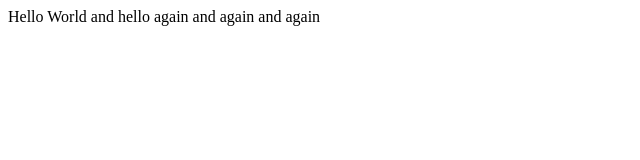
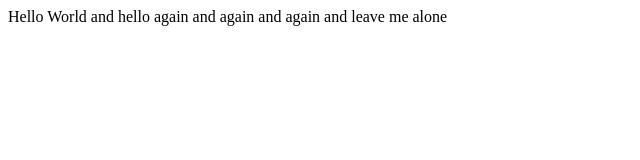
Before and after one commit to mathewsmittathani/lecture1, a plain HTML site: page hello.html in a window 1280 px wide. Shown: the whole page, without its empty margins (0-640 px from the left). Drawn offline with Linux system fonts and the light colour scheme.

Commit message:
Update hello.html

```diff
--- a/hello.html
+++ b/hello.html
@@ -4,6 +4,6 @@
         <title>My Webpage</title>
     </head>
     <body>
-        Hello World and hello again and again and again
+        Hello World and hello again and again and again and leave me alone
     </body>
 </html>
```
